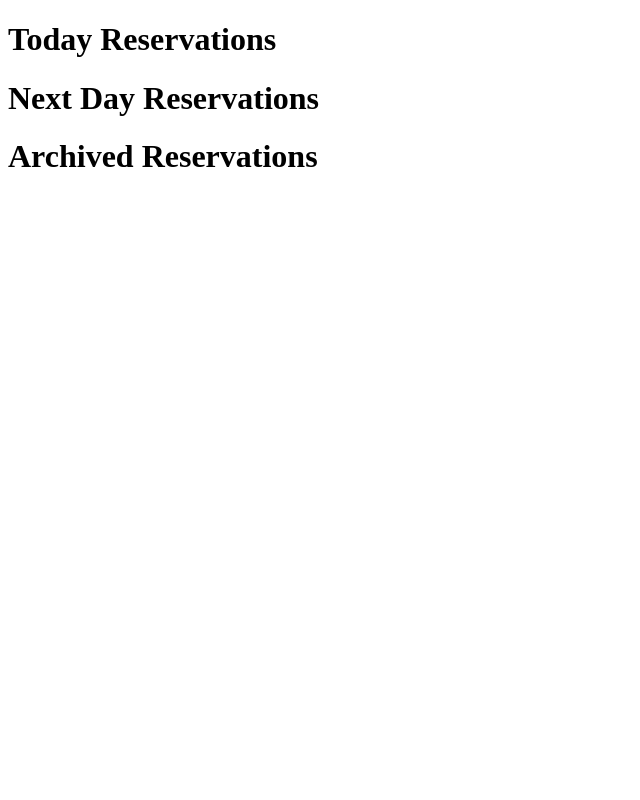
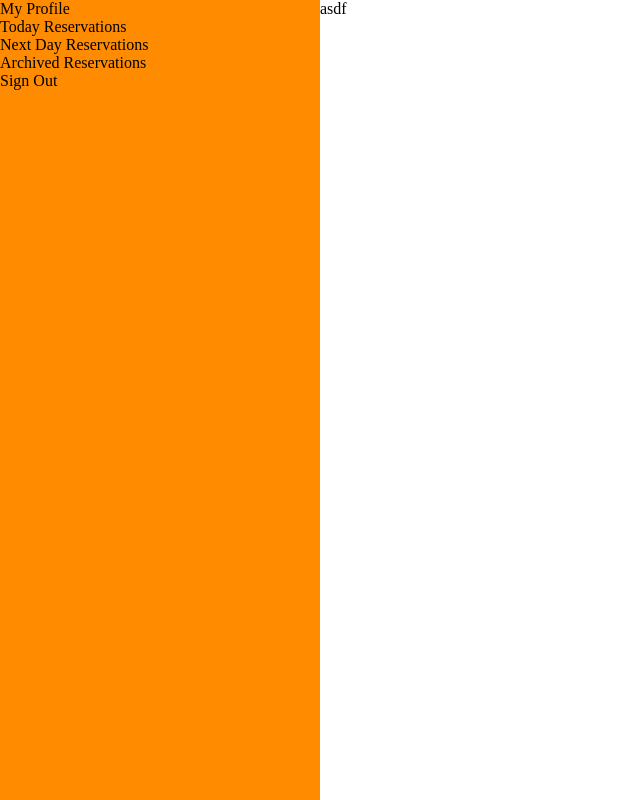
Before and after one commit to anjoserohijos-programming/ANJB-_FINALS, a PHP site: page /view/admin_dashboard.php in a window 1280 px wide. Shown: the whole page, without its empty margins (0-640 px from the left). Run offline with PHP 8.4, Linux system fonts and the light colour scheme.

Commit message:
minor changes on front-end, admin_dashboard.php

```diff
--- a/index.php
+++ b/index.php
@@ -12,9 +12,6 @@
     <title>BicyClean+ | Reservation Page | Bicycle Services Reservation System</title>
 </head>
 
-<style>
-
-</style>
 <body>
     <form action="controller/process-reservation.php" method="post">
         <h1 style="text-align: center;">Bicyclean+: Bicycle Services Reservation Form </h2>
--- a/view/admin_dashboard.php
+++ b/view/admin_dashboard.php
@@ -1,25 +1,33 @@
-
-
 <!DOCTYPE html>
 <html lang="en">
 <head>
     <meta charset="UTF-8">
     <meta http-equiv="X-UA-Compatible" content="IE=edge">
     <meta name="viewport" content="width=device-width, initial-scale=1.0">
+    <link href='../view/styles/admin-dashboard.css' rel='stylesheet'>
     <title>BicyClean+ | Admin Dashboard</title>
 </head>
 <body >
-    <div></div>
-    <div class="sidebar" style="">
+    <div class="sidebar" >
+        <div class="logopanel"></div>
         <div class="today-reservations">
-            <h1>Today Reservations</h1>
+            My Profile
+        </div>
+        <div class="today-reservations">
+           Today Reservations
         </div>
         <div class="next-reservations">
-            <h1>Next Day Reservations</h1>
+            Next Day Reservations
         </div>
         <div class="archived-reservations">
-            <h1>Archived Reservations</h1>
+            Archived Reservations
         </div>
+        <div class="archived-reservations">
+            Sign Out
+        </div>
+    </div>
+    <div class="viewpanel">
+        asdf
     </div>
 </body>
 </html>
--- /dev/null
+++ b/view/styles/admin-dashboard.css
@@ -0,0 +1,17 @@
+html{
+    margin: 0;
+    padding: 0;
+    height: 100%;
+}
+body{
+    display:flex;
+    margin: 0;
+    padding: 0;
+    height: 100%;
+}
+.sidebar{
+    background-color: darkorange;
+    margin: 0;
+    height: 100%;
+    width: 40vh;
+}
```
